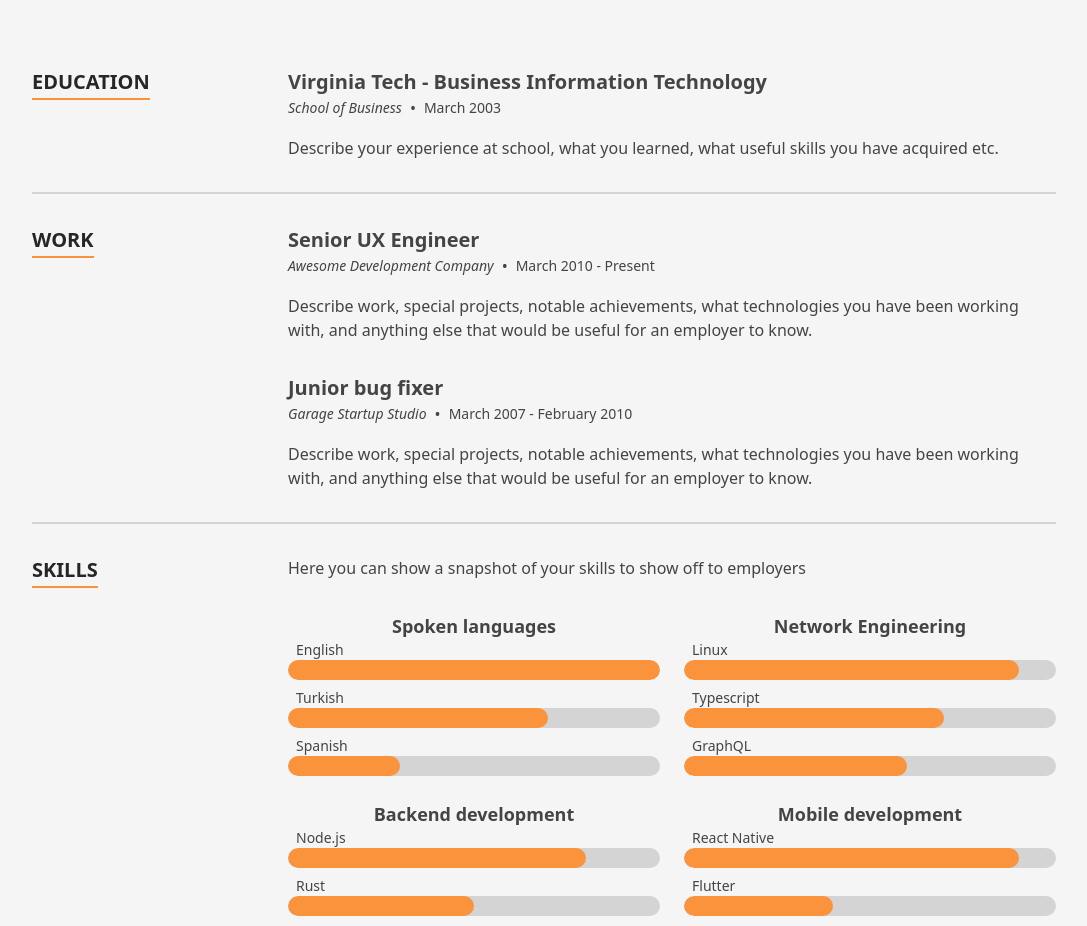
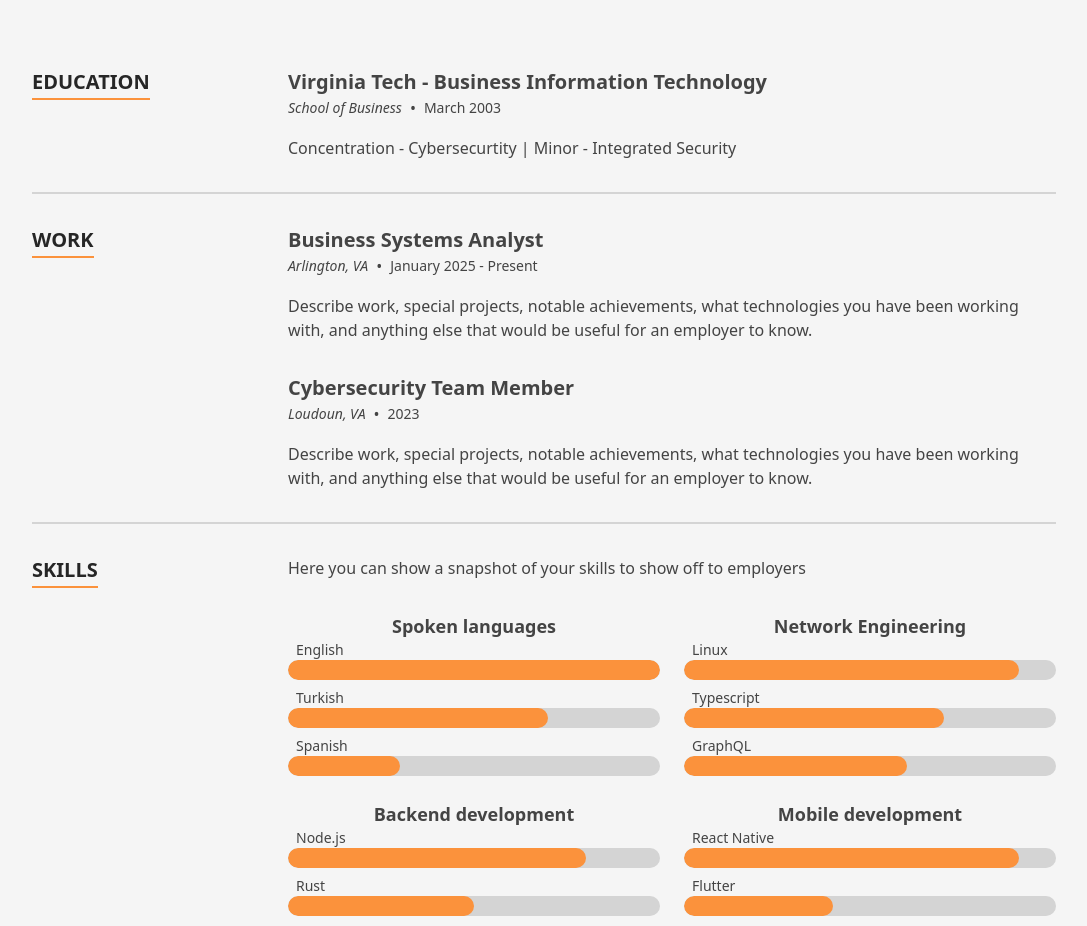
Before and after one commit to JohnsJoking/JohnsJoking.github.io, a Next.js app: page / in a window 1280 px wide. Shown: the part 1260-2186 px from the top of the page, without its empty margins (96-1183 px from the left). Built offline with nearby package versions, Linux system fonts and the light colour scheme.

Commit message:
Update data.tsx

```diff
--- a/src/data/data.tsx
+++ b/src/data/data.tsx
@@ -270,15 +270,15 @@ export const education: TimelineItem[] = [
     date: 'March 2003',
     location: 'School of Business',
     title: 'Virginia Tech - Business Information Technology',
-    content: <p>Describe your experience at school, what you learned, what useful skills you have acquired etc.</p>,
+    content: <p>Concentration - Cybersecurtity | Minor - Integrated Security</p>,
   },
 ];
 
 export const experience: TimelineItem[] = [
   {
-    date: 'March 2010 - Present',
-    location: 'Awesome Development Company',
-    title: 'Senior UX Engineer',
+    date: 'January 2025 - Present',
+    location: 'Arlington, VA',
+    title: 'Business Systems Analyst',
     content: (
       <p>
         Describe work, special projects, notable achievements, what technologies you have been working with, and
@@ -287,9 +287,9 @@ export const experience: TimelineItem[] = [
     ),
   },
   {
-    date: 'March 2007 - February 2010',
-    location: 'Garage Startup Studio',
-    title: 'Junior bug fixer',
+    date: '2023',
+    location: 'Loudoun, VA',
+    title: 'Cybersecurity Team Member',
     content: (
       <p>
         Describe work, special projects, notable achievements, what technologies you have been working with, and
```
